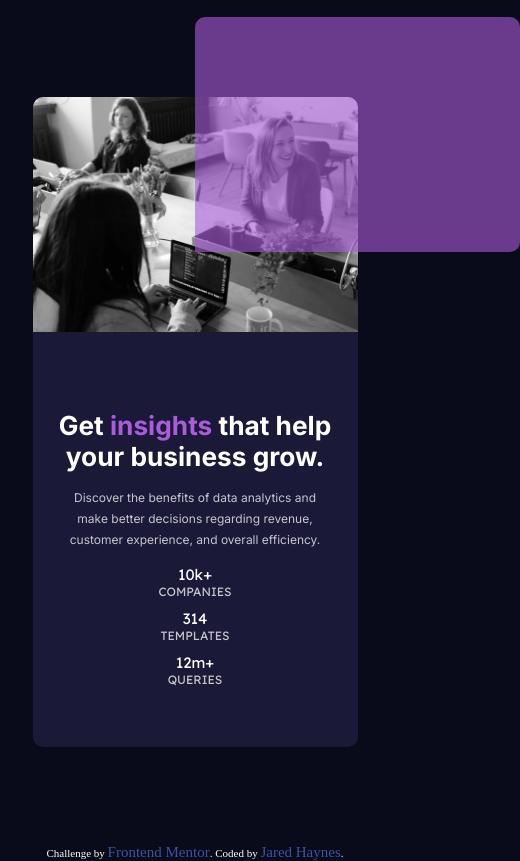
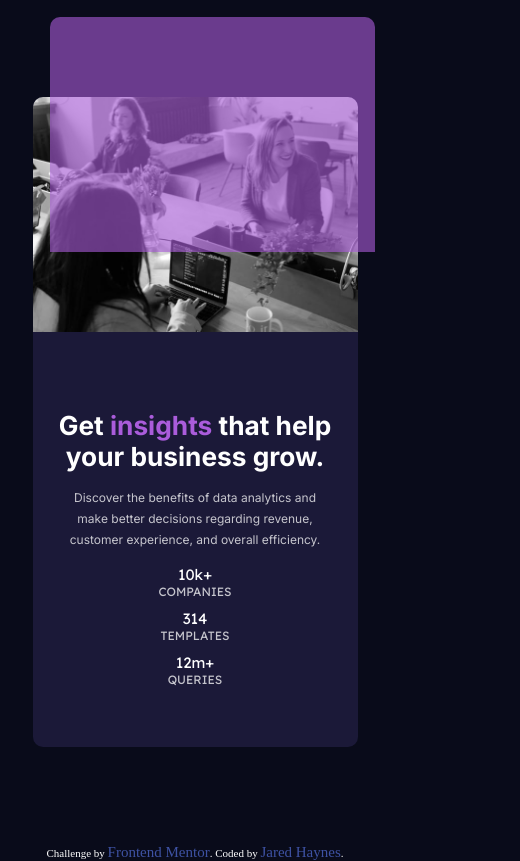
Before and after one commit to jhaynes322/stats-preview-card, a plain HTML site: page index.html in a window 390 px wide. Shown: the whole page, 520 px wide, since content can reach past the window. Drawn offline with Linux system fonts and the light colour scheme.

Commit message:
Fixed img overlay for first media query

```diff
--- a/styles.css
+++ b/styles.css
@@ -194,12 +194,11 @@ p {
         opacity: 60%;
         width: 325px;
         height: 235px;
-        z-index: 1;
         position: absolute;
         top: 2%;
-        left: 50%;
+        left: 50px;
         border-top-right-radius: 10px;
-        border-bottom-right-radius: 10px;
+        border-bottom-right-radius: 0;
     }
 
     .container-left {
```
